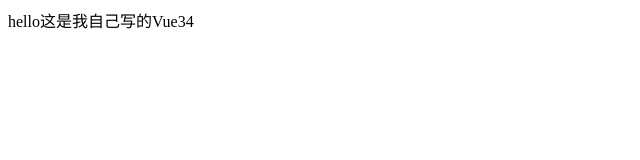
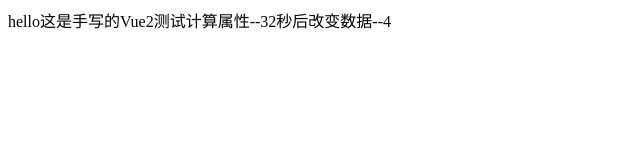
Before and after one commit to zhang13pro/Vue-Inuyasha, a website: page public/index.html in a window 1280 px wide. Shown: the whole page, without its empty margins (0-640 px from the left). Drawn offline with Linux system fonts and the light colour scheme.

Commit message:
code style

```diff
--- a/public/index.html
+++ b/public/index.html
@@ -10,7 +10,7 @@
     <div id="app"></div>
 
     <script src="/dist/vue.js"></script>
-  <script>
+    <script>
       // Vue实例化
       let vm = new Vue({
         el: "#app",
@@ -18,13 +18,16 @@
           return {
             aa: 1,
             bb: 2,
-            cc:3
+            cc: 3,
           };
         },
         // render(h) {
         //   return h('div',{id:'a'},'hello')
         // },
-        template: `<div id="a">hello 这是我自己写的Vue{{computedName}}{{cc}}</div>`,
+        template: `<div id="a">hello 这是手写的Vue2
+                    测试计算属性--{{computedName}}
+                    2秒后改变数据--{{cc}}
+                  </div>`,
         computed: {
           computedName() {
             return this.aa + this.bb;
@@ -33,9 +36,9 @@
       });
       // 当我们每一次改变数据的时候  渲染watcher都会执行一次 这个是影响性能的
       setTimeout(() => {
-       vm.cc=4
+        vm.cc = 4;
       }, 2000);
-      console.log(vm);
+      console.log("vm实例", vm);
     </script>
   </body>
 </html>
```
